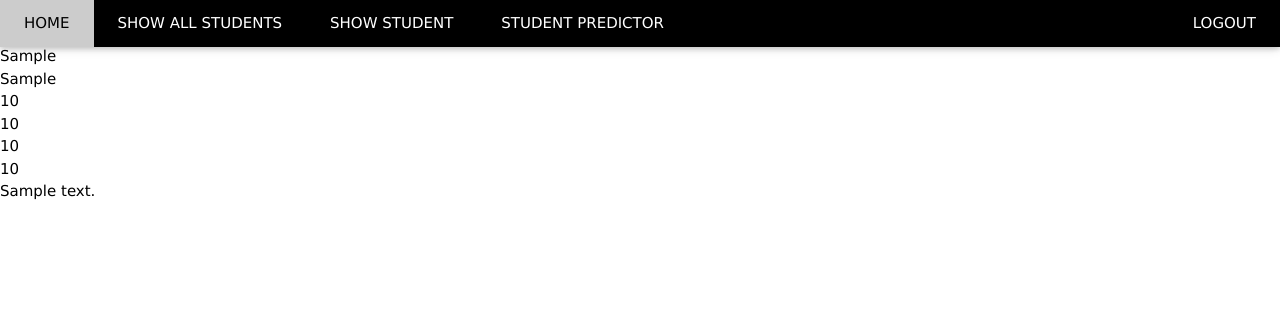
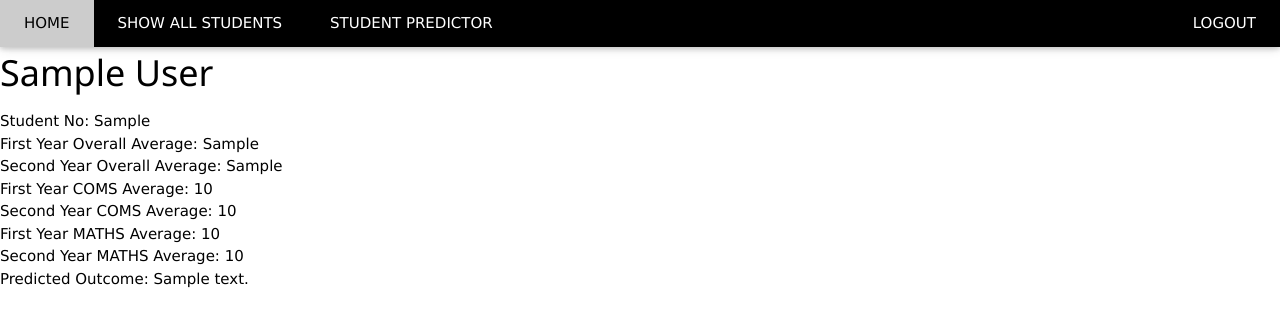
Before and after one commit to NicMuir/Software_Design_Project-2020, a Django app: template templates/student_predictor/show_student.html in a window 1280 px wide. Shown: the top 327 px of the page. Run offline with Django 3.2, Linux system fonts and the light colour scheme; the template is opened without the code that fills it: most values are stand-ins (such as "Sample title", 1, 10 or a date in 2020).

Commit message:
Fixed hyperlink issues.

```diff
--- a/demo/urls.py
+++ b/demo/urls.py
@@ -1,6 +1,7 @@
 from django.urls import path
 from . import views
 
+app_name = 'demo'
 # Create your views here.
 urlpatterns = [
     path('', views.home, name='home')
--- a/templates/registration/login.html
+++ b/templates/registration/login.html
@@ -24,11 +24,11 @@
                             {% csrf_token %}
                             {{ form.as_p }}
 
-<<<<<<< HEAD
+{#<<<<<<< HEAD#}
                             <button class = "btn btn-lg std-button text-white" type="submit">&#x2794; Click here to log in</button>
-=======
+{#=======#}
                             <button class = "btn btn-dark btn-block my-4" type="submit">Log in</button>
->>>>>>> e930fa7da9c3130e6ef705e8710f77dd3a2715e7
+{#>>>>>>> e930fa7da9c3130e6ef705e8710f77dd3a2715e7#}
                 </form>
             </div>
             </body>
--- a/templates/student_predictor/show_student.html
+++ b/templates/student_predictor/show_student.html
@@ -11,27 +11,31 @@
     <div class="w3-top">
        <div class="w3-bar w3-black w3-card">
         <a class="w3-bar-item w3-button w3-padding-large w3-hide-medium w3-hide-large w3-right" href="javascript:void(0)" onclick="myFunction()" title="Toggle Navigation Menu"><i class="fa fa-bars"></i></a>
-        <a href="/demo" class="w3-bar-item w3-button w3-padding-large">HOME</a>
-        <a href="/students/Showall" class="w3-bar-item w3-button w3-padding-large">SHOW ALL STUDENTS</a>
-        <a href="#" class="w3-bar-item w3-button w3-padding-large">SHOW STUDENT</a>
-        <a href="/students/predict" class="w3-bar-item w3-button w3-padding-large w3-hide-small w3-center">STUDENT PREDICTOR</a>
+        <a href="{% url 'demo:home' %}" class="w3-bar-item w3-button w3-padding-large">HOME</a>
+        <a href=" {% url 'student_predictor:show_all_students' %}" class="w3-bar-item w3-button w3-padding-large">SHOW ALL STUDENTS</a>
+{#        <a href="#" class="w3-bar-item w3-button w3-padding-large">SHOW STUDENT</a>#}
+        <a href="{% url 'student_predictor:predict_student' %}" class="w3-bar-item w3-button w3-padding-large w3-hide-small w3-center">STUDENT PREDICTOR</a>
         <a href="/accounts/logout" class="w3-bar-item w3-button w3-padding-large w3-hide-small w3-right">LOGOUT</a>
       </div>
     </div>
-Hi I'm {{ object }}
-{# 'object' corresponds to the current student model object but can be represented as a string if needed #}
-{# Below is how you reference each value in the student model #}
-{{ object.student_no }} <br>
-{{ object.full_name }} <br>
-{{ object.aggregate_YOS1 }} <br>
-{{ object.aggregate_YOS2 }} <br>
-{{ object.coms_avg_YOS1 }} <br>
-{{ object.coms_avg_YOS2 }} <br>
-{{ object.maths_avg_YOS1 }} <br>
-{{ object.maths_avg_YOS2 }} <br>
-{# Below is how to call a method that does not require arguments #}
-{# prediction_text returns the text/description of the prediction char - look in models.py#}
-{{ object.prediction_text }} <br>
+    <div>
+{#        Hi I'm {{ object }}#}
+        {# 'object' corresponds to the current student model object but can be represented as a string if needed #}
+        {# Below is how you reference each value in the student model #}
+        {# Make this look fancy pls #}
+        <h1 style="margin-top:46px">{{object.full_name }}</h1>
+        Student No: {{ object.student_no }} <br>
+        First Year Overall Average: {{ object.aggregate_YOS1 }} <br>
+        Second Year Overall Average: {{ object.aggregate_YOS2 }} <br>
+        First Year COMS Average: {{ object.coms_avg_YOS1 }} <br>
+        Second Year COMS Average: {{ object.coms_avg_YOS2 }} <br>
+        First Year MATHS Average: {{ object.maths_avg_YOS1 }} <br>
+        Second Year MATHS Average: {{ object.maths_avg_YOS2 }} <br>
+        {# Below is how to call a method that does not require arguments #}
+        {# prediction_text returns the text/description of the prediction char - look in models.py#}
+{#        Put in some element to bring attention to this pls#}
+        Predicted Outcome: {{ object.prediction_text }} <br>
+    </div>
 
 </body>
 </html>
```
Also changed, not shown: templates/demo/home.html (+13 -18 lines), templates/student_predictor/predict_student.html (+8 -8 lines), templates/student_predictor/show_all_students.html (+4 -4 lines).
